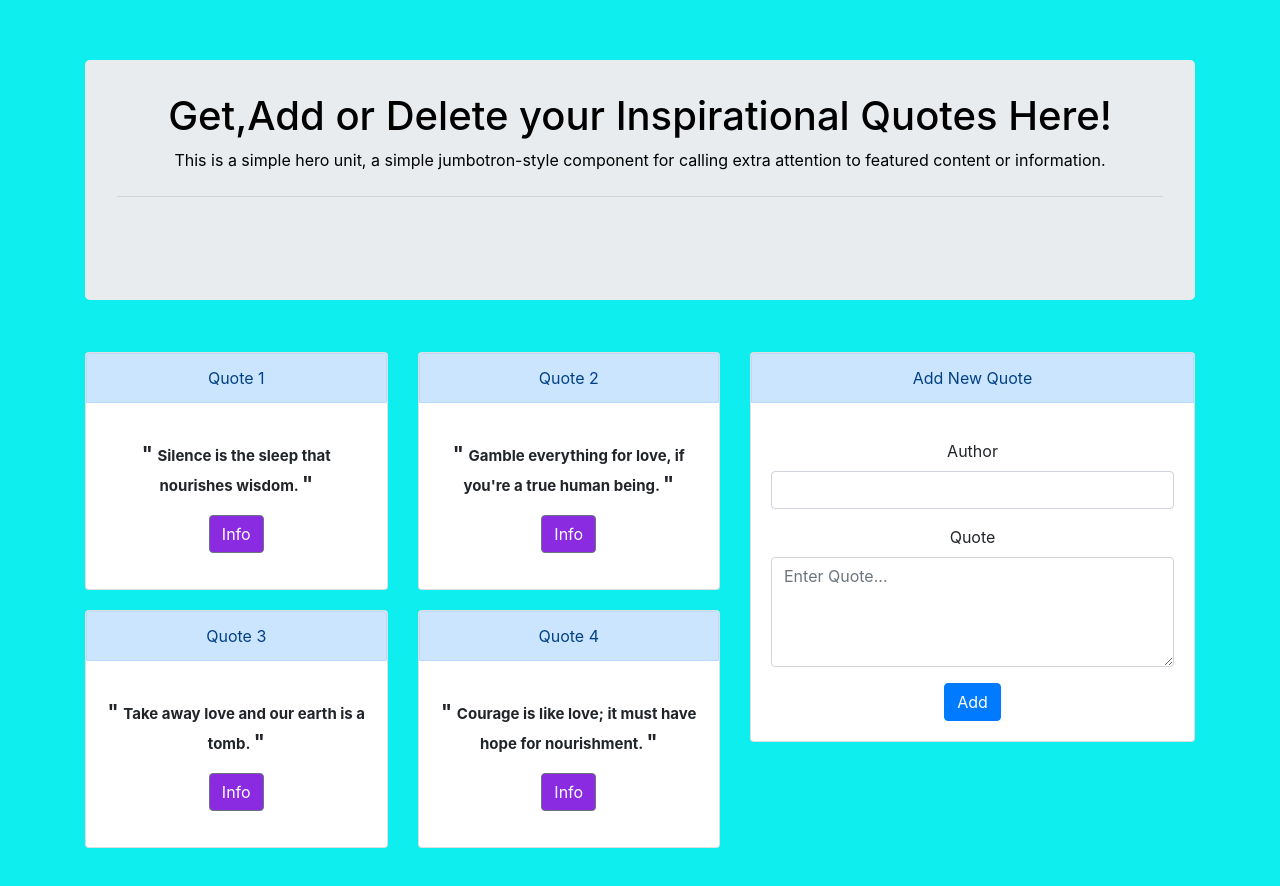
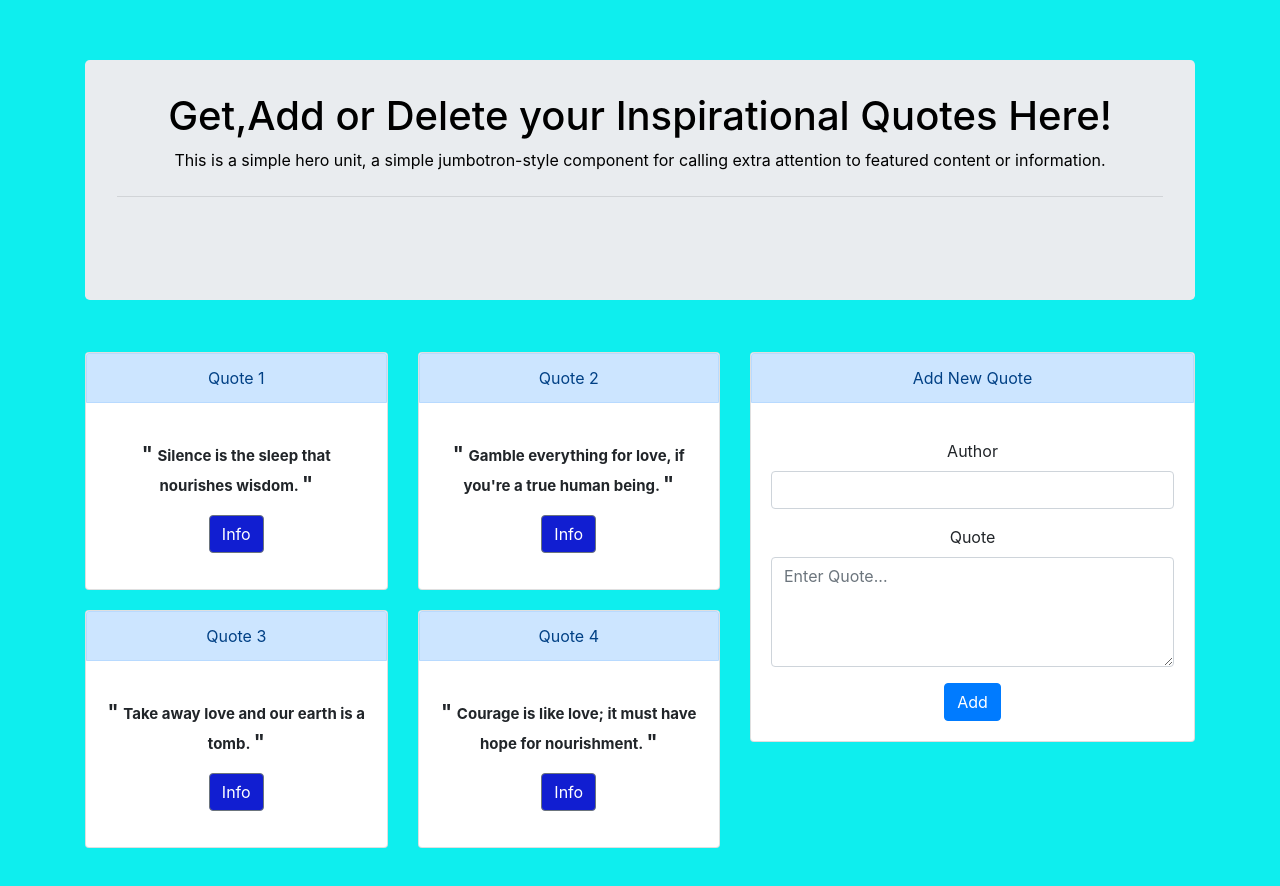
Before and after one commit to HASSAN1A/Quotes, an Angular app: page / in a window 1280 px wide. Shown: the top 886 px of the page. Built offline with nearby package versions, Linux system fonts and the light colour scheme.

Commit message:
add styles on buttons

```diff
--- a/src/app/quotes/quotes.component.css
+++ b/src/app/quotes/quotes.component.css
@@ -3,7 +3,7 @@
 }
 
 .btn-secondary {
-  background-color: blueviolet;
+  background-color: rgb(17, 30, 209);
 }
 
 .card-text {
```
